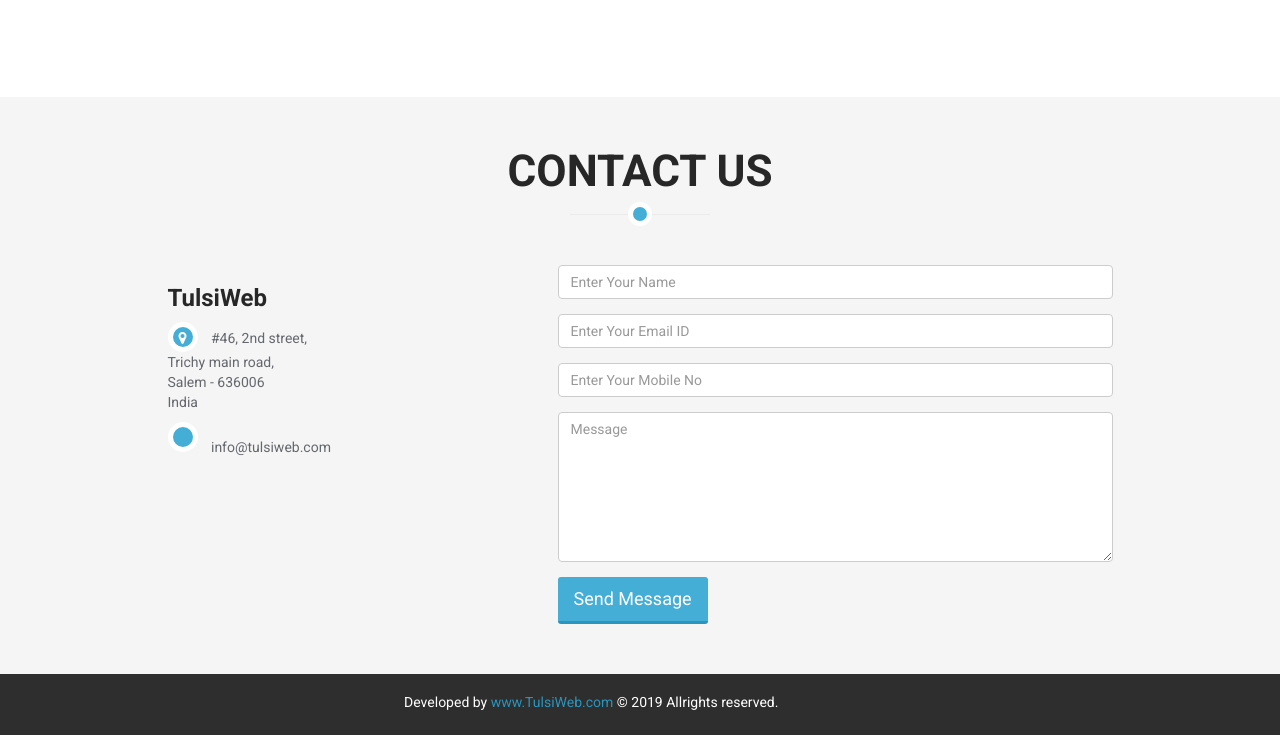
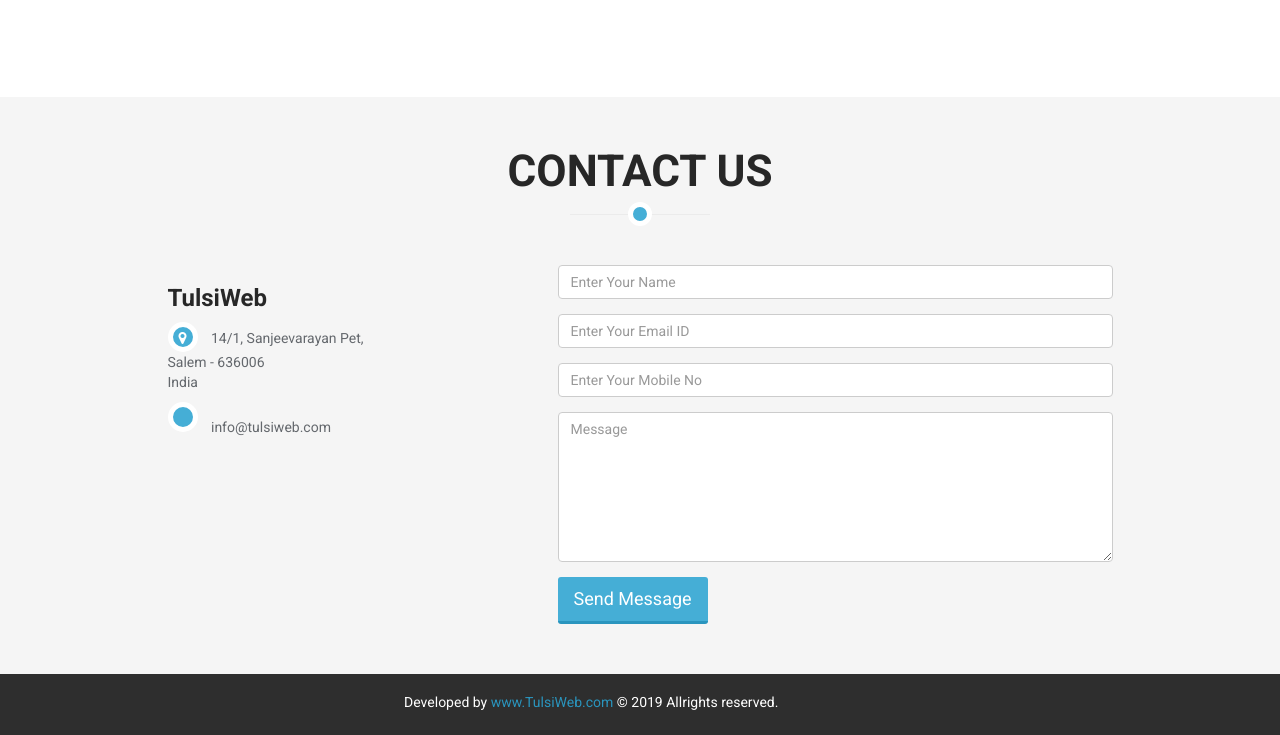
Before and after one commit to commonapps/TulsiWeb_Com, a plain HTML site: page home.html in a window 1280 px wide. Shown: the part 4036-4771 px from the top of the page. Drawn offline with Linux system fonts and the light colour scheme; some packages are replaced by stand-ins of ours.

Commit message:
updated address

```diff
--- a/home.html
+++ b/home.html
@@ -472,7 +472,7 @@
                         <h3>TulsiWeb</h3>
                         <address>
                             <p><i class="fa fa-map-marker"></i>
-							#46, 2nd street, <br/>Trichy main road, <br/>Salem - 636006 <br/> India
+							14/1, Sanjeevarayan Pet, <br/>Salem - 636006 <br/> India
 							</p>
                             <p><i class="fa fa-email"></i> info@tulsiweb.com </p>
                         </address>
```
